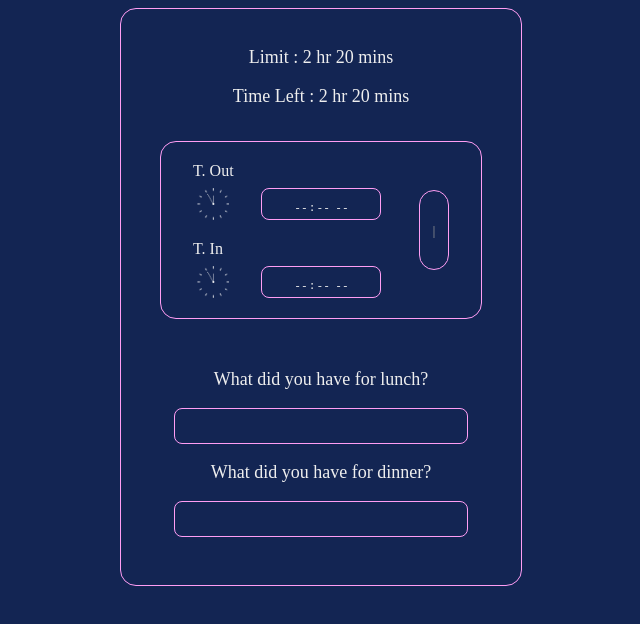
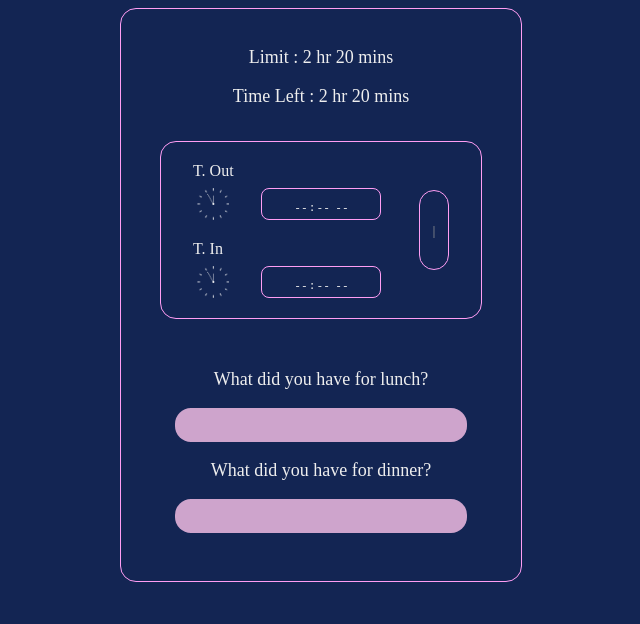
Before and after one commit to vickertan/Rest-Time, a React (Vite) app: page / in a window 1280 px wide. Shown: the top 624 px of the page, without its empty margins (319-959 px from the left). Built offline with nearby package versions, Linux system fonts and the light colour scheme.

Commit message:
Create new color variable
Fill color on note input box

```diff
--- a/src/main.css
+++ b/src/main.css
@@ -5,6 +5,7 @@
     --gray: #6b7280;
     --light: #eee;
     --blue: #132553;
+    --light-pink: #cea4cc;
     --pink: #ff9df4;
     --red: #aa1e3a;
 }
@@ -25,13 +26,13 @@ body {
 
 p {
     text-align: center;
-    color: var(--light);
 }
 
 .indicator {
     margin-top: 1.25rem;
     margin-bottom: 1rem;
     font-size: 1.125rem;
+    color: var(--light);
 }
 
 #form {
@@ -120,20 +121,21 @@ p {
 
 .note p {
     font-size: 1.125rem;
+    color: var(--light);
 }
 
 .note input {
     display: block;
-    background-color: var(--blue);
-    color: var(--light);
+    background-color: var(--light-pink);
+    color: var(--darkest);
     width: 18rem;
     height: 2rem;
     margin: auto;
     text-align: center;
     font-size: 1rem;
-    border: 1px solid var(--pink);
-    border-radius: 0.5rem;
+    border-radius: 1rem;
     outline: none;
+    border: none;
 }
 
 .note:last-child {
```
